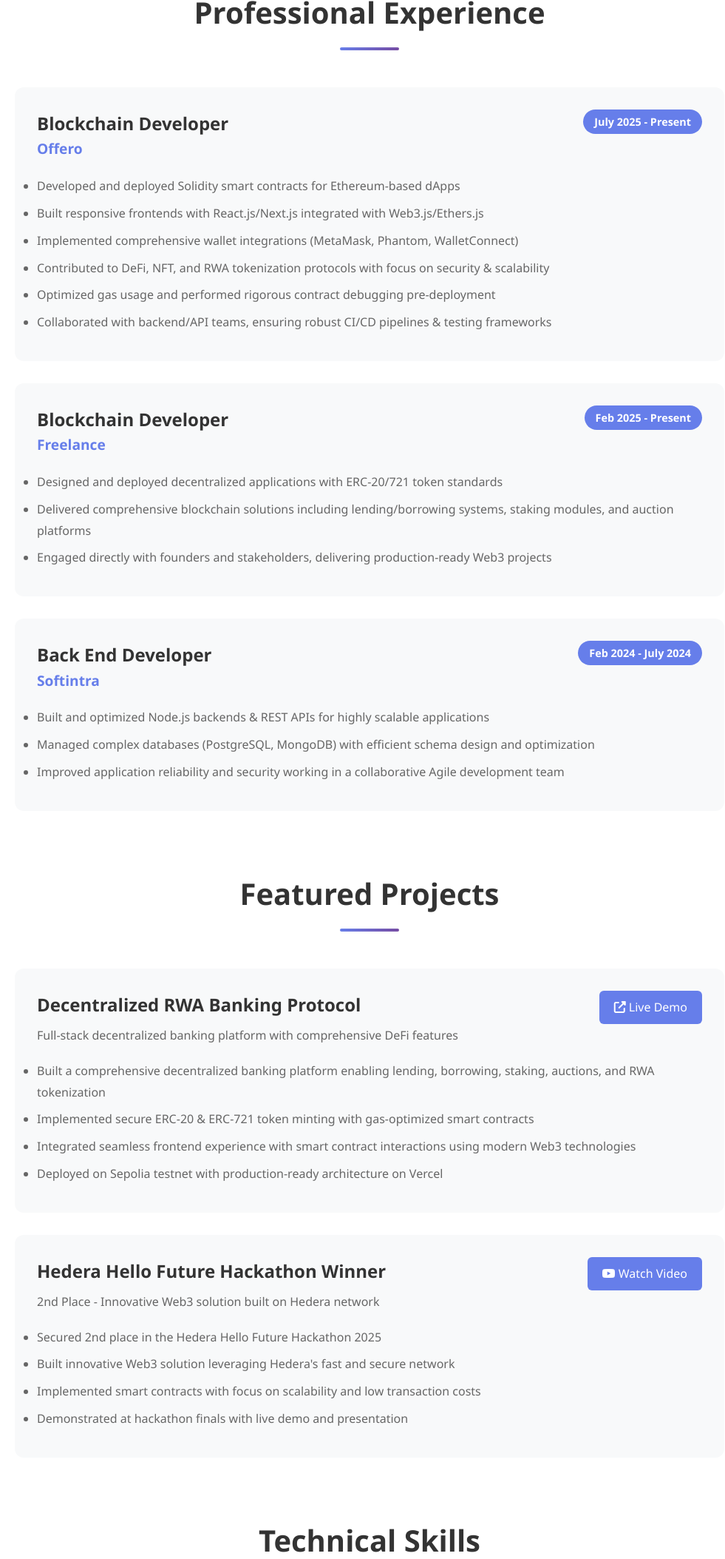
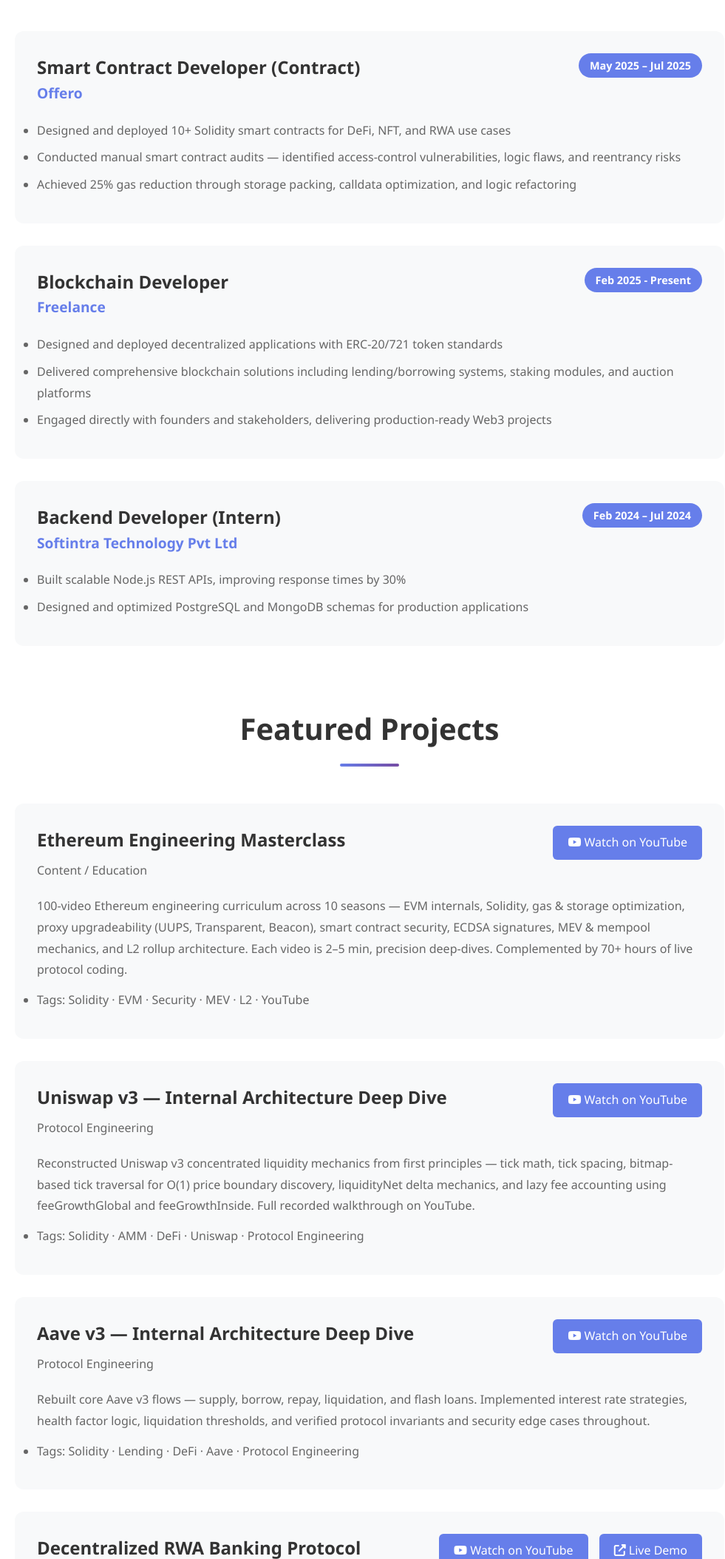
Before and after one commit to itskumar666/web3portfolioSite, a plain HTML site: page index.html in a window 1280 px wide. Shown: the part 693-2800 px from the top of the page at 74% size, without its empty margins (140-1121 px from the left). Drawn offline with Linux system fonts and the light colour scheme.

Commit message:
fix: add actual portfolio files

```diff
--- a/index.html
+++ b/index.html
@@ -3,7 +3,7 @@
 <head>
     <meta charset="UTF-8">
     <meta name="viewport" content="width=device-width, initial-scale=1.0">
-    <title>Ashutosh Kumar - Blockchain Engineer</title>
+    <title>Ashutosh Kumar - Protocol Engineer</title>
     <link href="https://cdnjs.cloudflare.com/ajax/libs/font-awesome/6.4.0/css/all.min.css" rel="stylesheet">
     <style>
         * {
@@ -335,7 +335,7 @@
         <div class="container">
             <div class="hero">
                 <h1>Ashutosh Kumar</h1>
-                <p class="tagline">Blockchain Engineer | Solidity, DeFi, ZK Proofs | Full-Stack Web3 Developer</p>
+                <p class="tagline">Protocol Engineer · Smart Contract Security · DeFi Systems</p>
                 <div class="award">
                     <i class="fas fa-trophy"></i>
                     🏆 2nd Place Winner - Hedera Hello Future Hackathon 2025
@@ -346,13 +346,9 @@
                     </a>
                 </div>
                 <div class="contact-info">
-                    <a href="mailto:ashutosh666be@gmail.com">
+                    <a href="mailto:ashutoshkumar@email.com">
                         <i class="fas fa-envelope"></i>
-                        ashutosh666be@gmail.com
-                    </a>
-                    <a href="tel:+919621802295">
-                        <i class="fas fa-phone"></i>
-                        +91 9621802295
+                        ashutoshkumar666be@email.com
                     </a>
                     <a href="https://www.linkedin.com/in/ashutosh-kumar-677a64237/" target="_blank">
                         <i class="fab fa-linkedin"></i>
@@ -394,19 +390,16 @@
                 <div class="experience-item">
                     <div class="job-header">
                         <div>
-                            <div class="job-title">Blockchain Developer</div>
+                            <div class="job-title">Smart Contract Developer (Contract)</div>
                             <div class="company">Offero</div>
                         </div>
-                        <div class="duration">July 2025 - Present</div>
+                        <div class="duration">May 2025 – Jul 2025</div>
                     </div>
                     <div class="job-description">
                         <ul>
-                            <li>Developed and deployed Solidity smart contracts for Ethereum-based dApps</li>
-                            <li>Built responsive frontends with React.js/Next.js integrated with Web3.js/Ethers.js</li>
-                            <li>Implemented comprehensive wallet integrations (MetaMask, Phantom, WalletConnect)</li>
-                            <li>Contributed to DeFi, NFT, and RWA tokenization protocols with focus on security & scalability</li>
-                            <li>Optimized gas usage and performed rigorous contract debugging pre-deployment</li>
-                            <li>Collaborated with backend/API teams, ensuring robust CI/CD pipelines & testing frameworks</li>
+                            <li>Designed and deployed 10+ Solidity smart contracts for DeFi, NFT, and RWA use cases</li>
+                            <li>Conducted manual smart contract audits — identified access-control vulnerabilities, logic flaws, and reentrancy risks</li>
+                            <li>Achieved 25% gas reduction through storage packing, calldata optimization, and logic refactoring</li>
                         </ul>
                     </div>
                 </div>
@@ -431,16 +424,15 @@
                 <div class="experience-item">
                     <div class="job-header">
                         <div>
-                            <div class="job-title">Back End Developer</div>
-                            <div class="company">Softintra</div>
+                            <div class="job-title">Backend Developer (Intern)</div>
+                            <div class="company">Softintra Technology Pvt Ltd</div>
                         </div>
-                        <div class="duration">Feb 2024 - July 2024</div>
+                        <div class="duration">Feb 2024 – Jul 2024</div>
                     </div>
                     <div class="job-description">
                         <ul>
-                            <li>Built and optimized Node.js backends & REST APIs for highly scalable applications</li>
-                            <li>Managed complex databases (PostgreSQL, MongoDB) with efficient schema design and optimization</li>
-                            <li>Improved application reliability and security working in a collaborative Agile development team</li>
+                            <li>Built scalable Node.js REST APIs, improving response times by 30%</li>
+                            <li>Designed and optimized PostgreSQL and MongoDB schemas for production applications</li>
                         </ul>
                     </div>
                 </div>
@@ -452,21 +444,82 @@
                 <div class="project-item">
                     <div class="project-header">
                         <div>
-                            <div class="project-title">Decentralized RWA Banking Protocol</div>
-                            <p style="color: #666; margin-top: 5px;">Full-stack decentralized banking platform with comprehensive DeFi features</p>
+                            <div class="project-title">Ethereum Engineering Masterclass</div>
+                            <p style="color: #666; margin-top: 5px;">Content / Education</p>
                         </div>
                         <div class="project-links">
+                            <a href="https://www.youtube.com/@Felinophile666/streams" target="_blank" class="project-link">
+                                <i class="fab fa-youtube"></i> Watch on YouTube
+                            </a>
+                        </div>
+                    </div>
+                    <div class="job-description">
+                        <p style="margin-bottom: 12px;">100-video Ethereum engineering curriculum across 10 seasons — EVM internals, Solidity, gas &amp; storage optimization, proxy upgradeability (UUPS, Transparent, Beacon), smart contract security, ECDSA signatures, MEV &amp; mempool mechanics, and L2 rollup architecture. Each video is 2–5 min, precision deep-dives. Complemented by 70+ hours of live protocol coding.</p>
+                        <ul>
+                            <li>Tags: Solidity · EVM · Security · MEV · L2 · YouTube</li>
+                        </ul>
+                    </div>
+                </div>
+
+                <div class="project-item">
+                    <div class="project-header">
+                        <div>
+                            <div class="project-title">Uniswap v3 — Internal Architecture Deep Dive</div>
+                            <p style="color: #666; margin-top: 5px;">Protocol Engineering</p>
+                        </div>
+                        <div class="project-links">
+                            <a href="https://www.youtube.com/@Felinophile666/streams" target="_blank" class="project-link">
+                                <i class="fab fa-youtube"></i> Watch on YouTube
+                            </a>
+                        </div>
+                    </div>
+                    <div class="job-description">
+                        <p style="margin-bottom: 12px;">Reconstructed Uniswap v3 concentrated liquidity mechanics from first principles — tick math, tick spacing, bitmap-based tick traversal for O(1) price boundary discovery, liquidityNet delta mechanics, and lazy fee accounting using feeGrowthGlobal and feeGrowthInside. Full recorded walkthrough on YouTube.</p>
+                        <ul>
+                            <li>Tags: Solidity · AMM · DeFi · Uniswap · Protocol Engineering</li>
+                        </ul>
+                    </div>
+                </div>
+
+                <div class="project-item">
+                    <div class="project-header">
+                        <div>
+                            <div class="project-title">Aave v3 — Internal Architecture Deep Dive</div>
+                            <p style="color: #666; margin-top: 5px;">Protocol Engineering</p>
+                        </div>
+                        <div class="project-links">
+                            <a href="https://www.youtube.com/@Felinophile666/streams" target="_blank" class="project-link">
+                                <i class="fab fa-youtube"></i> Watch on YouTube
+                            </a>
+                        </div>
+                    </div>
+                    <div class="job-description">
+                        <p style="margin-bottom: 12px;">Rebuilt core Aave v3 flows — supply, borrow, repay, liquidation, and flash loans. Implemented interest rate strategies, health factor logic, liquidation thresholds, and verified protocol invariants and security edge cases throughout.</p>
+                        <ul>
+                            <li>Tags: Solidity · Lending · DeFi · Aave · Protocol Engineering</li>
+                        </ul>
+                    </div>
+                </div>
+
+                <div class="project-item">
+                    <div class="project-header">
+                        <div>
+                            <div class="project-title">Decentralized RWA Banking Protocol</div>
+                            <p style="color: #666; margin-top: 5px;">Full Stack DeFi</p>
+                        </div>
+                        <div class="project-links">
+                            <a href="https://www.youtube.com/@Felinophile666/streams" target="_blank" class="project-link">
+                                <i class="fab fa-youtube"></i> Watch on YouTube
+                            </a>
                             <a href="https://rwa-frontend-9u2z.vercel.app/" target="_blank" class="project-link">
                                 <i class="fas fa-external-link-alt"></i> Live Demo
                             </a>
                         </div>
                     </div>
                     <div class="job-description">
+                        <p style="margin-bottom: 12px;">Full-stack DeFi protocol supporting lending, borrowing, staking, and real-world asset tokenization. ERC-20 and ERC-721 smart contracts integrated with a Next.js frontend. Role-based access control and upgrade-safe architecture.</p>
                         <ul>
-                            <li>Built a comprehensive decentralized banking platform enabling lending, borrowing, staking, auctions, and RWA tokenization</li>
-                            <li>Implemented secure ERC-20 & ERC-721 token minting with gas-optimized smart contracts</li>
-                            <li>Integrated seamless frontend experience with smart contract interactions using modern Web3 technologies</li>
-                            <li>Deployed on Sepolia testnet with production-ready architecture on Vercel</li>
+                            <li>Tags: Solidity · RWA · ERC-721 · Next.js · Full Stack</li>
                         </ul>
                     </div>
                 </div>
@@ -499,39 +552,64 @@
 
                 <div class="skills-grid">
                     <div class="skill-category">
-                        <h3><i class="fab fa-ethereum"></i> Blockchain & Web3</h3>
+                        <h3><i class="fas fa-file-contract"></i> Smart Contracts</h3>
                         <div class="skill-tags">
                             <span class="skill-tag">Solidity</span>
-                            <span class="skill-tag">Hardhat</span>
-                            <span class="skill-tag">Foundry</span>
-                            <span class="skill-tag">Chainlink</span>
-                            <span class="skill-tag">Ethers.js</span>
-                            <span class="skill-tag">Web3.js</span>
-                            <span class="skill-tag">ZK Proofs</span>
+                            <span class="skill-tag">ERC-20/721/1155</span>
+                            <span class="skill-tag">UUPS</span>
+                            <span class="skill-tag">Transparent Proxy</span>
+                            <span class="skill-tag">Beacon Proxy</span>
+                            <span class="skill-tag">Flash Loans</span>
+                            <span class="skill-tag">Access Control</span>
                         </div>
                     </div>
 
                     <div class="skill-category">
-                        <h3><i class="fas fa-code"></i> Web Development</h3>
+                        <h3><i class="fab fa-ethereum"></i> Protocol Engineering</h3>
                         <div class="skill-tags">
-                            <span class="skill-tag">React.js</span>
-                            <span class="skill-tag">Next.js</span>
-                            <span class="skill-tag">Node.js</span>
-                            <span class="skill-tag">MERN Stack</span>
-                            <span class="skill-tag">TailwindCSS</span>
+                            <span class="skill-tag">AMMs (Uniswap v3)</span>
+                            <span class="skill-tag">Lending (Aave v3)</span>
+                            <span class="skill-tag">Tick Math</span>
+                            <span class="skill-tag">Concentrated Liquidity</span>
+                            <span class="skill-tag">Fee Accounting</span>
+                            <span class="skill-tag">Interest Rate Models</span>
                         </div>
                     </div>
 
                     <div class="skill-category">
-                        <h3><i class="fas fa-database"></i> Database & Tools</h3>
+                        <h3><i class="fas fa-shield-alt"></i> Security</h3>
                         <div class="skill-tags">
+                            <span class="skill-tag">Reentrancy</span>
+                            <span class="skill-tag">Delegatecall Exploits</span>
+                            <span class="skill-tag">Oracle Manipulation</span>
+                            <span class="skill-tag">Signature Replay</span>
+                            <span class="skill-tag">MEV / Front-running</span>
+                            <span class="skill-tag">Storage Collision</span>
+                            <span class="skill-tag">DoS</span>
+                        </div>
+                    </div>
+
+                    <div class="skill-category">
+                        <h3><i class="fas fa-wrench"></i> Tooling</h3>
+                        <div class="skill-tags">
+                            <span class="skill-tag">Foundry</span>
+                            <span class="skill-tag">Hardhat</span>
+                            <span class="skill-tag">Ethers.js</span>
+                            <span class="skill-tag">Next.js</span>
+                            <span class="skill-tag">Node.js</span>
                             <span class="skill-tag">PostgreSQL</span>
                             <span class="skill-tag">MongoDB</span>
-                            <span class="skill-tag">Prisma</span>
-                            <span class="skill-tag">GitHub</span>
-                            <span class="skill-tag">Docker</span>
-                            <span class="skill-tag">AWS</span>
-                            <span class="skill-tag">CI/CD</span>
+                            <span class="skill-tag">Git</span>
+                            <span class="skill-tag">Linux</span>
+                        </div>
+                    </div>
+
+                    <div class="skill-category">
+                        <h3><i class="fas fa-code"></i> Languages</h3>
+                        <div class="skill-tags">
+                            <span class="skill-tag">Solidity</span>
+                            <span class="skill-tag">TypeScript</span>
+                            <span class="skill-tag">JavaScript</span>
                         </div>
                     </div>
                 </div>
```
Also changed, not shown: 1 other file.
